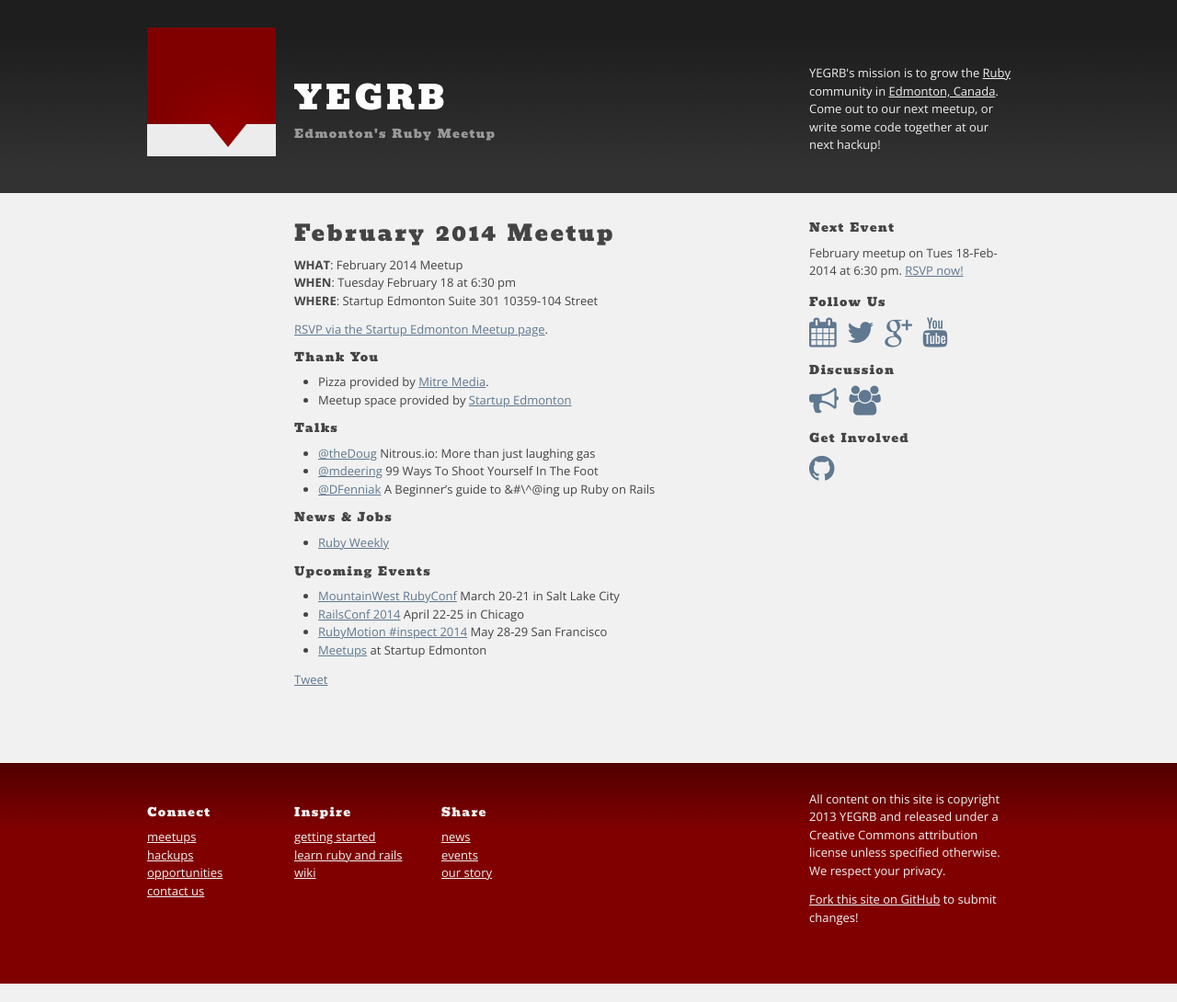
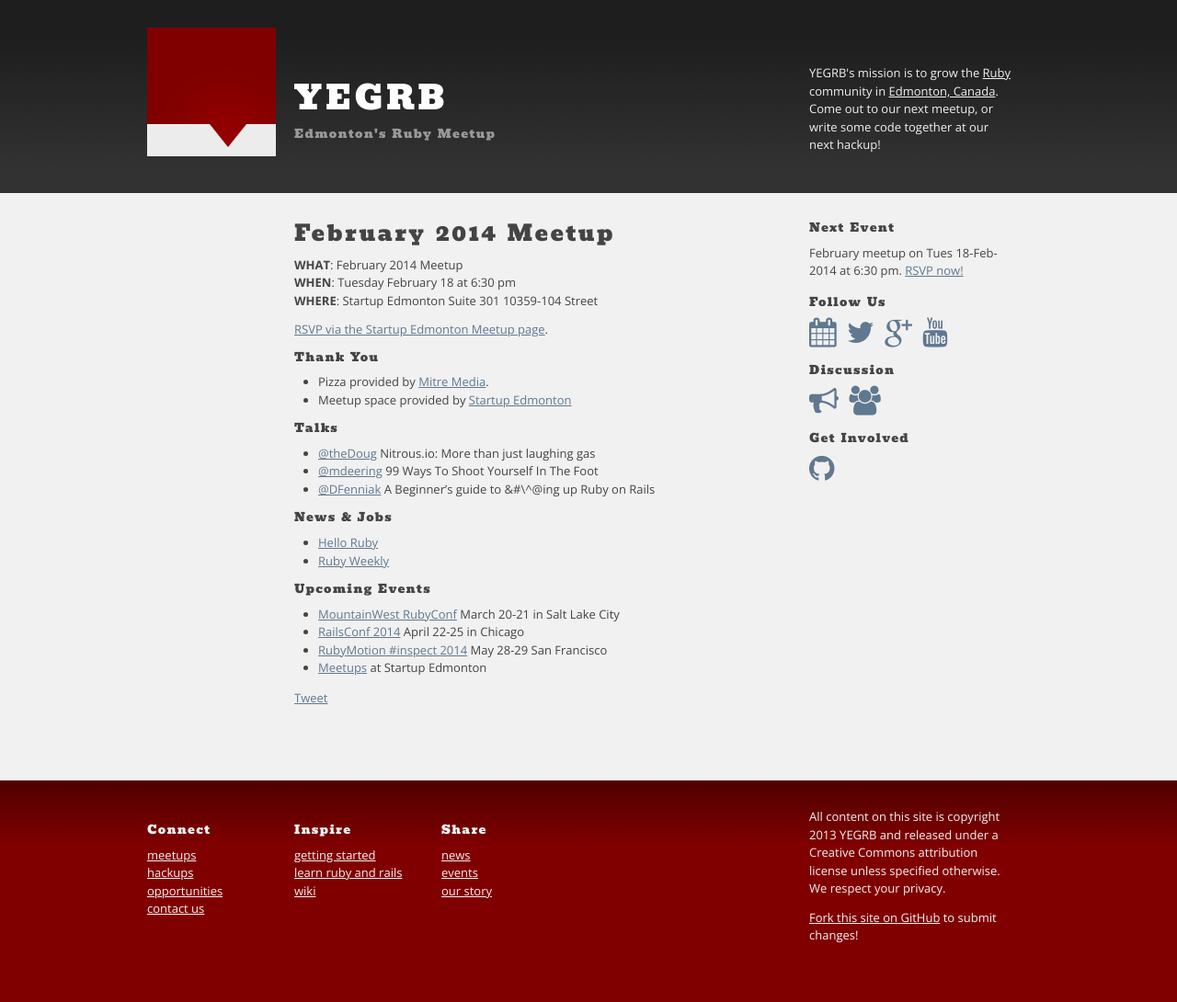
Before and after one commit to yegrb/yegrb.github.io, a Jekyll site: the page built from _posts/2014-02-18-Feb-Meetup.markdown, in a window 1280 px wide. Shown: the whole page at 92% size. Built offline with Jekyll 4.4.1, drawn with Linux system fonts in a browser that asks for light colours; nearby versions of some CDN libraries; Markdown is read by kramdown in place of the engine named in the settings; comment, search, counter and statistics services are not loaded.

Commit message:
add hello ruby

```diff
--- a/_posts/2014-02-18-Feb-Meetup.markdown
+++ b/_posts/2014-02-18-Feb-Meetup.markdown
@@ -23,6 +23,7 @@ category: meetups
 
 ## News &amp; Jobs
 
+* [Hello Ruby](https://www.kickstarter.com/projects/lindaliukas/hello-ruby)
 * [Ruby Weekly](http://rubyweekly.com/issues)
 
 ## Upcoming Events
```
